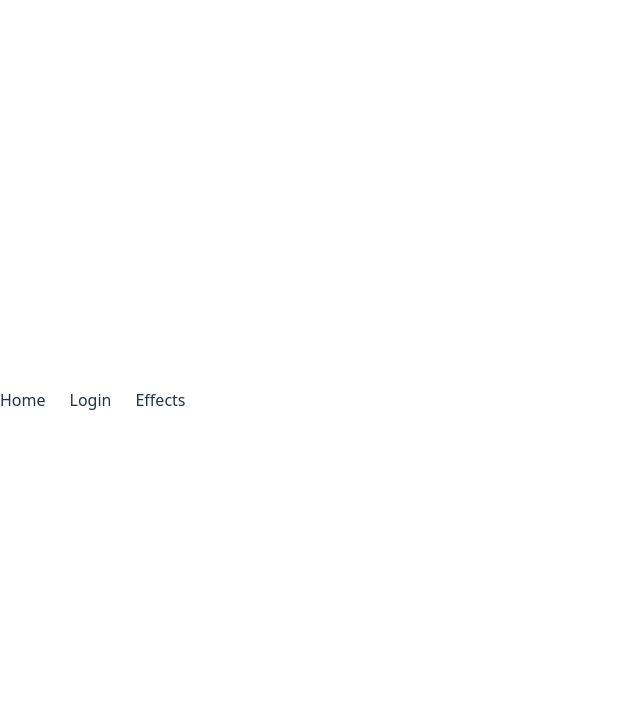
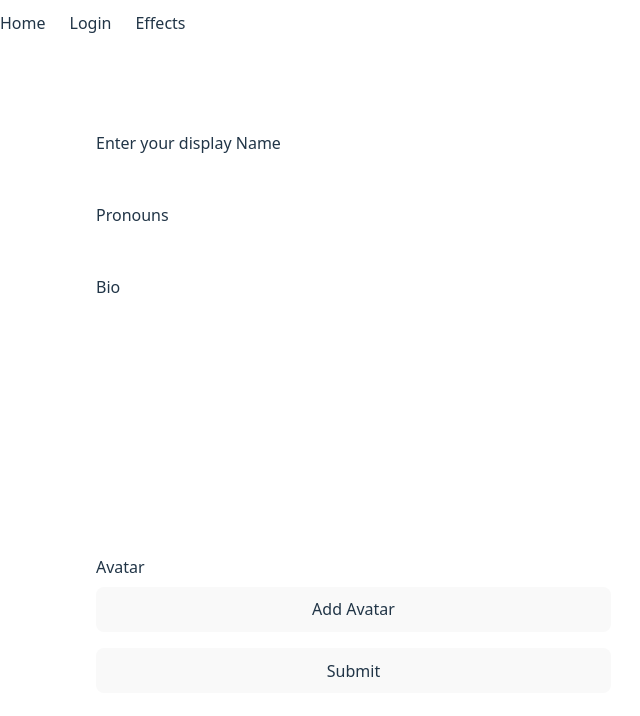
Before and after one commit to Saloni581/MiniNitro, a React (Vite) app in the folder client/: page /profile-form in a window 1280 px wide. Before the commit this address had no page. Shown: the top 716 px of the page, without its empty margins (0-640 px from the left). Built offline with nearby package versions, Linux system fonts and the light colour scheme.

Commit message:
Implement onboarding profile form and navigation flow.

```diff
--- a/client/components/Home.tsx
+++ b/client/components/Home.tsx
@@ -3,7 +3,7 @@
 const Home = () => {
     return (
         <div>
-            My Home!
+            It's Home!
         </div>
     );
 };
--- a/client/components/Profile.tsx
+++ b/client/components/Profile.tsx
@@ -4,6 +4,9 @@ import SignOut from "./SignOut.tsx";
 import type { ProfileProps } from "../src/types.ts";
 
 const Profile = ({ user, setUser }: ProfileProps) => {
+
+    console.log(user);
+
     return (
         <div>
             <p>
--- /dev/null
+++ b/client/components/ProfileForm.tsx
@@ -0,0 +1,68 @@
+import {useRef, useState} from "react";
+import {useNavigate} from "react-router-dom";
+
+const ProfileForm = () => {
+
+    const inputRef = useRef(null);
+    const [preview, setPreview] = useState<string | null>(null);
+    const navigate = useNavigate();
+
+    const handleClick = () => {
+        // @ts-ignore
+        return inputRef.current.click();
+    }
+
+    const handleFileChange = (e: React.ChangeEvent<HTMLInputElement>) => {
+        const file = e.target.files?.[0];
+        if(!file) return;
+        const imgUrl = URL.createObjectURL(file);
+        setPreview(imgUrl);
+    }
+
+    const handleSubmit = (e: React.FormEvent<HTMLFormElement>) => {
+        e.preventDefault();
+        navigate("/profile");
+    }
+
+    return (
+        <form className="profile-form" onSubmit={handleSubmit}>
+            <div className="identity">
+                <div>
+                    <label htmlFor="displayName">Enter your display Name</label>
+                    <input type="text" id="displayName"/>
+                </div>
+                <div>
+                    <label htmlFor="pronouns">Pronouns</label>
+                    <input type="text" id="pronouns"/>
+                </div>
+                <div>
+                    <label htmlFor="bio">Bio</label>
+                    <textarea rows={10} cols={50} id="bio"/>
+                </div>
+            </div>
+            <div className="visuals">
+                <div className="avatar">
+                    <label htmlFor="avatar">Avatar</label>
+                    <input type="file" id="avatar" className="hidden" ref={inputRef} onChange={handleFileChange}/>
+                    {
+                        preview && (
+                            <img
+                                src={preview}
+                                alt="Avatar Preview"
+                                className="w-96 h-96 rounded-full"
+                            />
+                        )
+                    }
+                    <button onClick={handleClick} type="button">
+                        {
+                            preview? "Change Avatar" : "Add Avatar"
+                        }
+                    </button>
+                </div>
+            </div>
+            <button type="submit">Submit</button>
+        </form>
+    );
+};
+
+export default ProfileForm;
--- a/client/components/SignUp.tsx
+++ b/client/components/SignUp.tsx
@@ -13,7 +13,7 @@ const SignUp = ({ setUser }: SignInProps) => {
         e.preventDefault();
         const res = await signUp({userId, email, password});
         setUser(res.data);
-        navigate("/profile");
+        navigate("/profile-form");
     }
 
     return (
--- a/client/src/App.tsx
+++ b/client/src/App.tsx
@@ -7,6 +7,7 @@ import Profile from "../components/Profile.tsx";
 import Effects from "../components/Effects.tsx";
 import { useState } from "react";
 import type { User } from './types.ts';
+import ProfileForm from "../components/ProfileForm.tsx";
 
 const App = () => {
 
@@ -51,6 +52,13 @@ const App = () => {
                    }
                >
                </Route>
+               <Route
+                   path="/profile-form"
+                   element={
+                       <ProfileForm />
+                   }
+               >
+               </Route>
            </Routes>
         </>
     );
--- a/client/src/index.css
+++ b/client/src/index.css
@@ -73,4 +73,22 @@ button:focus-visible {
   .navbar {
     @apply flex gap-6
   }
+  .profile-form {
+    @apply flex flex-col m-24 gap-4
+  }
+  .identity {
+    @apply flex flex-col gap-2
+  }
+  .identity input {
+    @apply flex m-2 bg-white text-black font-bold
+  }
+  .identity textarea {
+    @apply flex bg-white text-black resize-none font-semibold
+  }
+  .visuals div {
+    @apply flex flex-col gap-2
+  }
+  .avatar-input {
+    @apply bg-blue-950 text-white
+  }
 }
```
Also changed, not shown: 1 other file (tests, documents, lock files or other folders).
